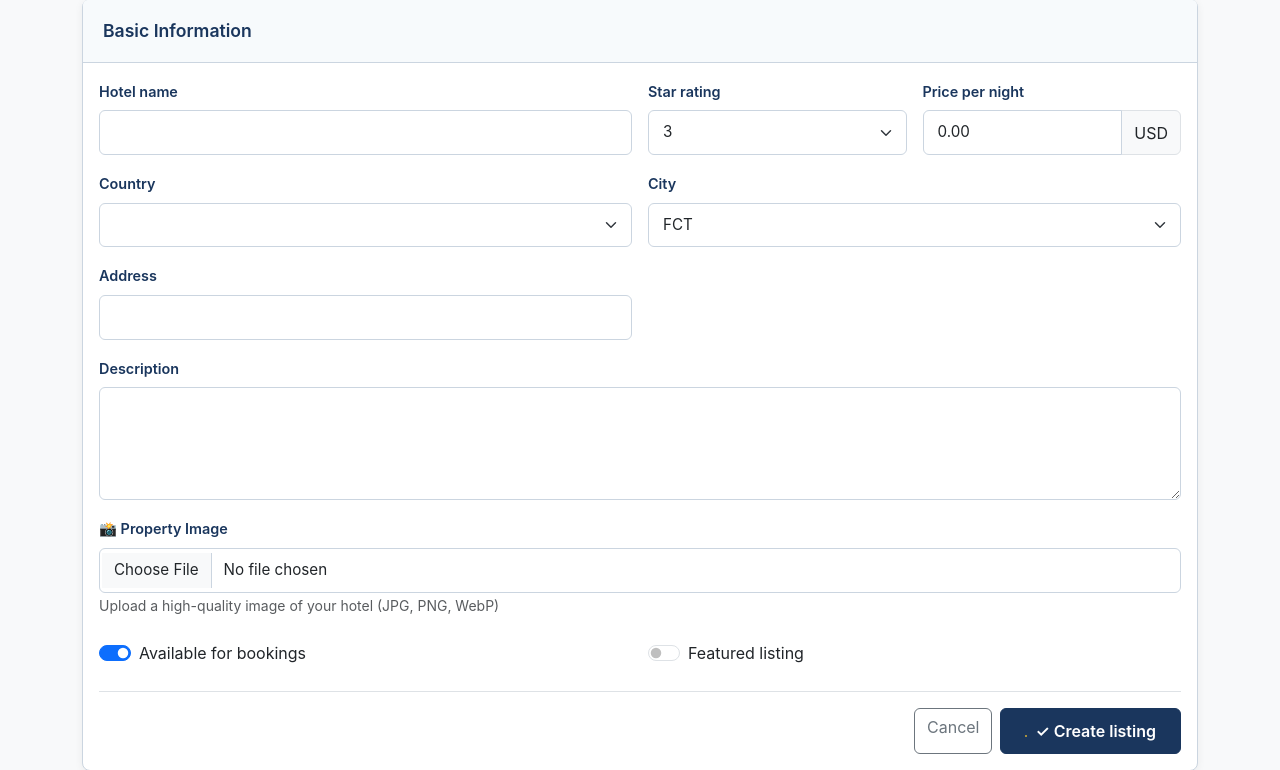
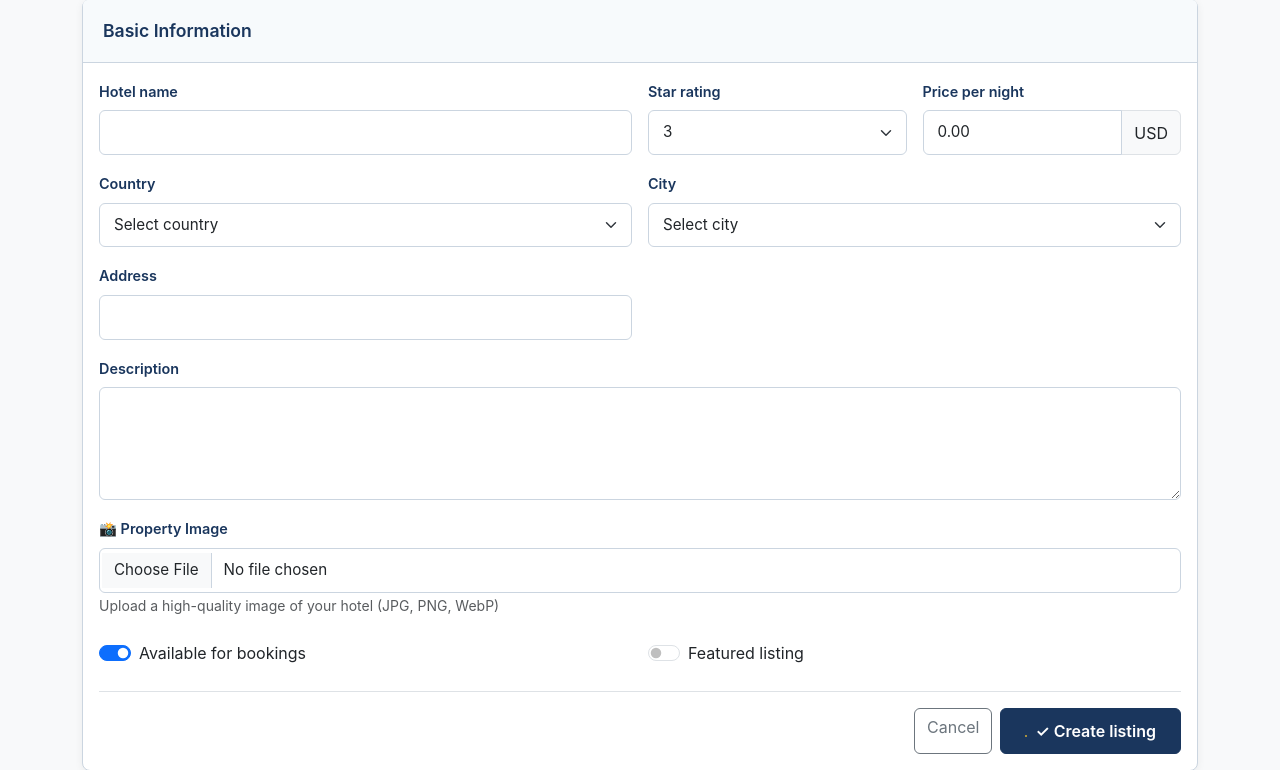
Before and after one commit to enekele/luxury, a Django app: page /partners/properties/hotels/create/ in a window 1280 px wide. Shown: the part 299-1069 px from the top of the page. Run offline with Django 4.2, Linux system fonts and the light colour scheme; a user stored in the database is signed in; data comes from the database, SQL or seed files in the repository; data that the repository does not hold is empty.

Commit message:
Update project code

```diff
--- a/ota_platform/partners_dashboard/views.py
+++ b/ota_platform/partners_dashboard/views.py
@@ -18,7 +18,7 @@ from djmoney.money import Money
 from affiliates.models import AffiliateProfile
 from hotels.models import Hotel, HotelPartner
 from bookings.models import Booking
-from cars.models import CarRental, CarBrand, CarModel, CarRentalCompany
+from cars.models import CarBrand, CarRental, CarModel, CarRentalCompany
 from flights.models import Flight, Airline, Airport
 from tours.models import Tour, TourCategory, TourOperator
 from core.models import Country
--- a/ota_platform/templates/partners_dashboard/create_hotel_property.html
+++ b/ota_platform/templates/partners_dashboard/create_hotel_property.html
@@ -11,6 +11,7 @@
         --luxury-light: #f7fafc;
         --luxury-border: #cbd5e0;
     }
+
     .page-header {
         background: linear-gradient(135deg, var(--luxury-navy) 0%, var(--luxury-dark) 100%);
         color: white;
@@ -18,47 +19,58 @@
         margin-bottom: 2rem;
         border-bottom: 3px solid var(--luxury-gold);
     }
+
     .page-header h2 {
         font-size: 1.75rem;
         font-weight: 600;
         letter-spacing: -0.5px;
     }
+
     .page-header p {
         opacity: 0.9;
         font-size: 0.95rem;
     }
+
     .form-card {
         border: 1px solid var(--luxury-border);
         border-radius: 8px;
         box-shadow: 0 2px 8px rgba(0, 0, 0, 0.06);
     }
+
     .form-card .card-header {
         background-color: var(--luxury-light);
         border-bottom: 1px solid var(--luxury-border);
         padding: 1.25rem;
     }
+
     .form-card .card-header h5 {
         color: var(--luxury-navy);
         font-weight: 600;
         margin: 0;
         font-size: 1.1rem;
     }
+
     .form-label {
         color: var(--luxury-navy);
         font-weight: 600;
         font-size: 0.9rem;
         margin-bottom: 0.5rem;
     }
-    .form-control, .form-select {
+
+    .form-control,
+    .form-select {
         border: 1px solid var(--luxury-border);
         border-radius: 6px;
         padding: 0.625rem 0.875rem;
         font-size: 0.95rem;
     }
-    .form-control:focus, .form-select:focus {
+
+    .form-control:focus,
+    .form-select:focus {
         border-color: var(--luxury-gold);
         box-shadow: 0 0 0 3px rgba(212, 175, 55, 0.1);
     }
+
     .btn-primary {
         background-color: var(--luxury-navy);
         border-color: var(--luxury-navy);
@@ -67,11 +79,13 @@
         border-radius: 6px;
         transition: all 0.3s ease;
     }
+
     .btn-primary:hover {
         background-color: var(--luxury-dark);
         border-color: var(--luxury-dark);
         box-shadow: 0 4px 12px rgba(26, 54, 93, 0.25);
     }
+
     .btn-primary::before {
         content: '';
         display: inline-block;
@@ -81,11 +95,13 @@
         border-radius: 50%;
         margin-right: 0.5rem;
     }
+
     .section-divider {
         height: 1px;
         background: linear-gradient(90deg, transparent, var(--luxury-border), transparent);
         margin: 1.5rem 0;
     }
+
     .form-section-title {
         color: var(--luxury-navy);
         font-weight: 700;
@@ -106,7 +122,8 @@
                 <h2>✨ Add hotel listing</h2>
                 <p class="mb-0">Create a new accommodation to expand your portfolio</p>
             </div>
-            <a href="{% url 'partners_dashboard:manage_properties' %}" class="btn btn-outline-light">← Back to properties</a>
+            <a href="{% url 'partners_dashboard:manage_properties' %}" class="btn btn-outline-light">← Back to
+                properties</a>
         </div>
     </div>
 </div>
@@ -135,7 +152,8 @@
                     <div class="col-md-3">
                         <label class="form-label">Price per night</label>
                         <div class="input-group">
-                            <input type="number" step="0.01" class="form-control" name="price_per_night_0" value="0.00" required>
+                            <input type="number" step="0.01" class="form-control" name="price_per_night_0" value="0.00"
+                                required>
                             <span class="input-group-text">USD</span>
                         </div>
                         <input type="hidden" name="price_per_night_1" value="USD">
@@ -143,8 +161,11 @@
                     <div class="col-md-6">
                         <label class="form-label">Country</label>
                         <select class="form-select" name="country" required>
+                            <option value="">Select country</option>
                             {% for country in countries %}
-                                <option value="{{ country.id }}">{{ country.name }}</option>
+                            <option value="{{ country.id }}">{{ country.name }}</option>
+                            {% empty %}
+                            <option disabled>No countries available</option>
                             {% endfor %}
                         </select>
                     </div>
@@ -152,8 +173,11 @@
                     <div class="col-md-6">
                         <label class="form-label">City</label>
                         <select class="form-select" name="city" required>
+                            <option value="">Select city</option>
                             {% for city in cities %}
-                                <option value="{{ city.id }}">{{ city.name }}</option>
+                            <option value="{{ city.id }}">{{ city.name }}</option>
+                            {% empty %}
+                            <option disabled>No cities available</option>
                             {% endfor %}
                         </select>
                     </div>
@@ -189,7 +213,8 @@
                 </div>
 
                 <div class="mt-4 pt-3 border-top d-flex gap-2 justify-content-end">
-                    <a href="{% url 'partners_dashboard:manage_properties' %}" class="btn btn-outline-secondary">Cancel</a>
+                    <a href="{% url 'partners_dashboard:manage_properties' %}"
+                        class="btn btn-outline-secondary">Cancel</a>
                     <button type="submit" class="btn btn-primary">✓ Create listing</button>
                 </div>
             </form>
```
